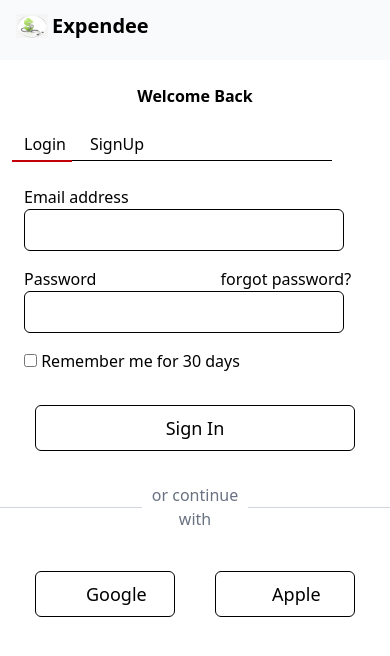
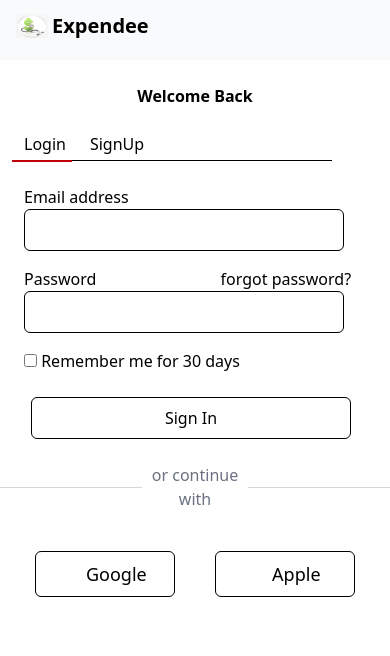
Before and after one commit to Carlglain/Expendee, a React (Vite) app: page /registration in a window 390 px wide. Shown: the top 656 px of the page. Built offline with nearby package versions, Linux system fonts and the light colour scheme; some icons are missing.

Commit message:
testing on phone and correcting errors

```diff
--- a/src/Pages/authentication/login/Login.jsx
+++ b/src/Pages/authentication/login/Login.jsx
@@ -77,11 +77,7 @@ function Login() {
            {!renderSignUp && <> <input id='l3' type="checkbox" /> <label htmlFor='l3'> Remember me for 30 days</label> </>}
 
             </div>
-            {/* registration */}
-            <div>
-
-            </div>
-            <button className='btn1-styles lg:w-md'>{renderSignUp?"Sign Up":"Sign In"}</button>
+            <button className='border  rounded-md w-80 mr-2 lg:ml-6  p-2 lg:w-md'>{renderSignUp?"Sign Up":"Sign In"}</button>
             <div className="flex items-center justify-center w-screen lg:w-md my-6 lg:ml-6">
                 <div className="border-t border-gray-300 w-1/2"></div>
                 <span className="px-2 text-gray-500">or continue with</span>
--- a/src/index.css
+++ b/src/index.css
@@ -13,6 +13,6 @@
  }
  @layer component{
     .btn1-styles{
-        @apply border border-black text-lg lg:w-md w-80 rounded-md my-2 text-center p-2 lg:ml-6 ml-0;
+        @apply border border-black text-lg lg:w-md w-80 rounded-md my-2 text-center p-2 lg:ml-6 ;
     }
  }
```
